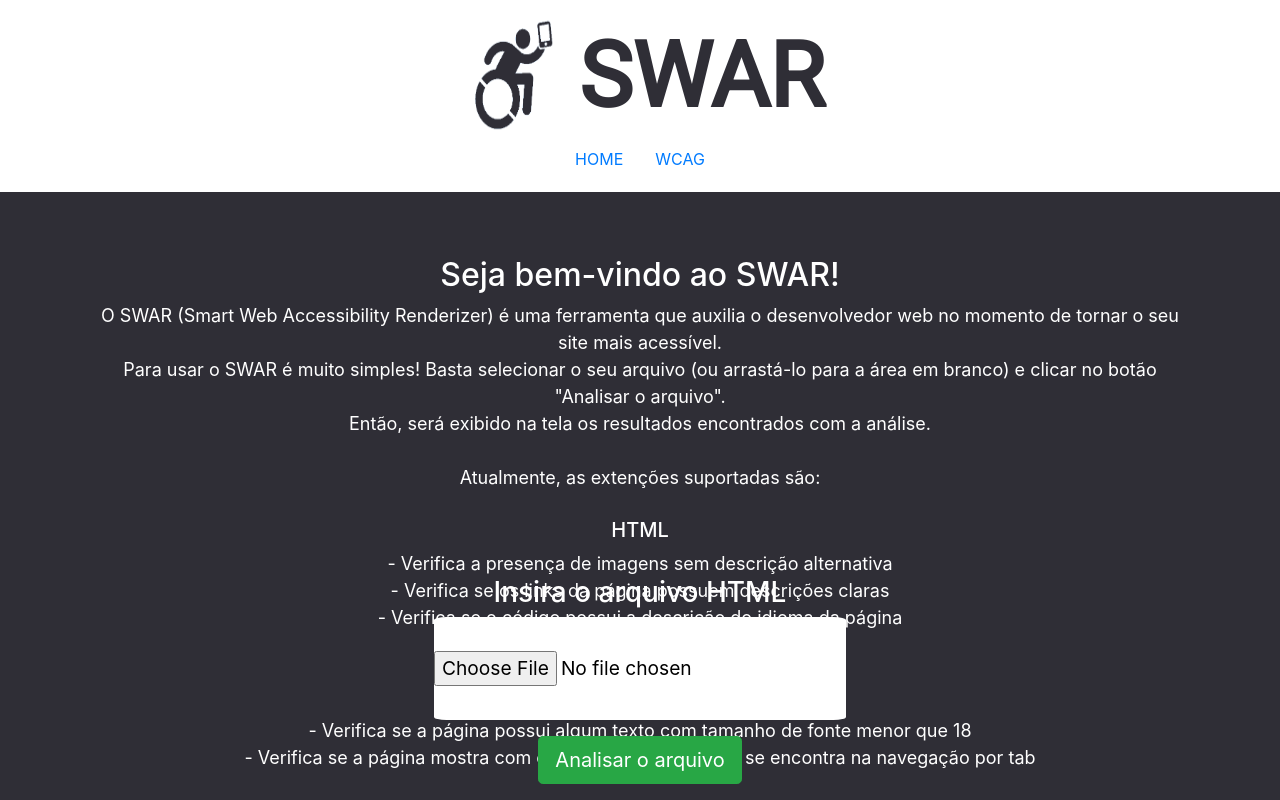
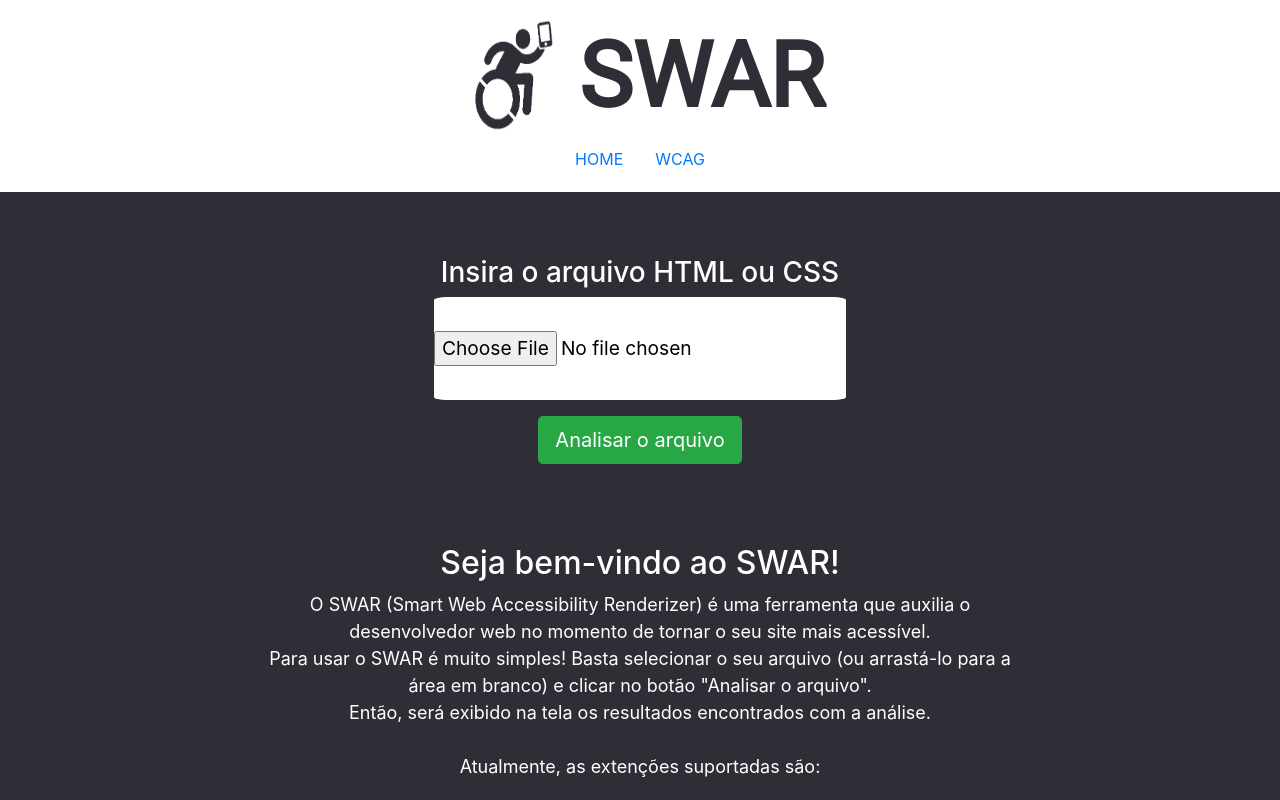
Before and after one commit to jullysilva/SWAR, a React (Create React App) app: page / in a window 1280 px wide. Shown: the top 800 px of the page. Built offline with nearby package versions, Linux system fonts and the light colour scheme.

Commit message:
Mudanças App.css

```diff
--- a/src/App.css
+++ b/src/App.css
@@ -33,7 +33,7 @@ h1{
 
 .App-header {
   background-color: #2F2E36;
-  min-height: 84vh;
+  min-height: 175vh;
   display: flex;
   flex-direction: column;
   align-items: center;
@@ -55,6 +55,7 @@ h6{
 }
 
 .container {
+  margin-top: 80px;
   width: 50vw;
   height: 30vh;
   display: flex;
@@ -63,11 +64,11 @@ h6{
 }
 
 .box {
- color: white;
- font-size: 18px;
+  width: 70%;
+  color: white;
+  font-size: 18px;
 }
 
-.content{
-
-  margin-top: 80px;
+.rodape{
+  margin-top: 400px;
 }
--- a/src/components/ConteudoPrincipal.js
+++ b/src/components/ConteudoPrincipal.js
@@ -155,6 +155,17 @@ export class ConteudoPrincipal extends Component {
     render() {
         return (
             <div>
+                <div className="content">
+                    <Form onSubmit={this.onSubmit}>
+                        <Form.Group controlId="formBasicEmail">
+                            <h3>Insira o arquivo HTML ou CSS</h3>
+                            <input type="file" id="input" size="lg" onChange={(e) => this.showFile(e)} />
+                        </Form.Group>
+                        <Button variant="success" type="submit" size="lg" onClick={() => this.analisarArquivo()}>
+                            Analisar o arquivo
+                        </Button>
+                    </Form>
+                </div>
                 <div className="container">
                         <div className="box">
                             <h2>Seja bem-vindo ao SWAR!</h2>
@@ -166,22 +177,10 @@ export class ConteudoPrincipal extends Component {
                             - Verifica a presença de imagens sem descrição alternativa<br/>
                             - Verifica se os links da página possuem descrições claras<br/>
                             - Verifica se o código possui a descrição do idioma da página<br/>
-                            <br/><br/><h5>CSS</h5>
+                            <br/><h5>CSS</h5>
                             - Verifica se a página possui algum texto com tamanho de fonte menor que 18<br/>
                             - Verifica se a página mostra com clareza aonde o usuário se encontra na navegação por tab
                         </div>
-                </div>
-
-                <div className="content">
-                    <Form onSubmit={this.onSubmit}>
-                        <Form.Group controlId="formBasicEmail">
-                            <h3>Insira o arquivo HTML</h3>
-                            <input type="file" id="input" size="lg" onChange={(e) => this.showFile(e)} />
-                        </Form.Group>
-                        <Button variant="success" type="submit" size="lg" onClick={() => this.analisarArquivo()}>
-                            Analisar o arquivo
-                        </Button>
-                    </Form>
                 </div>
             </div>
         )
```
